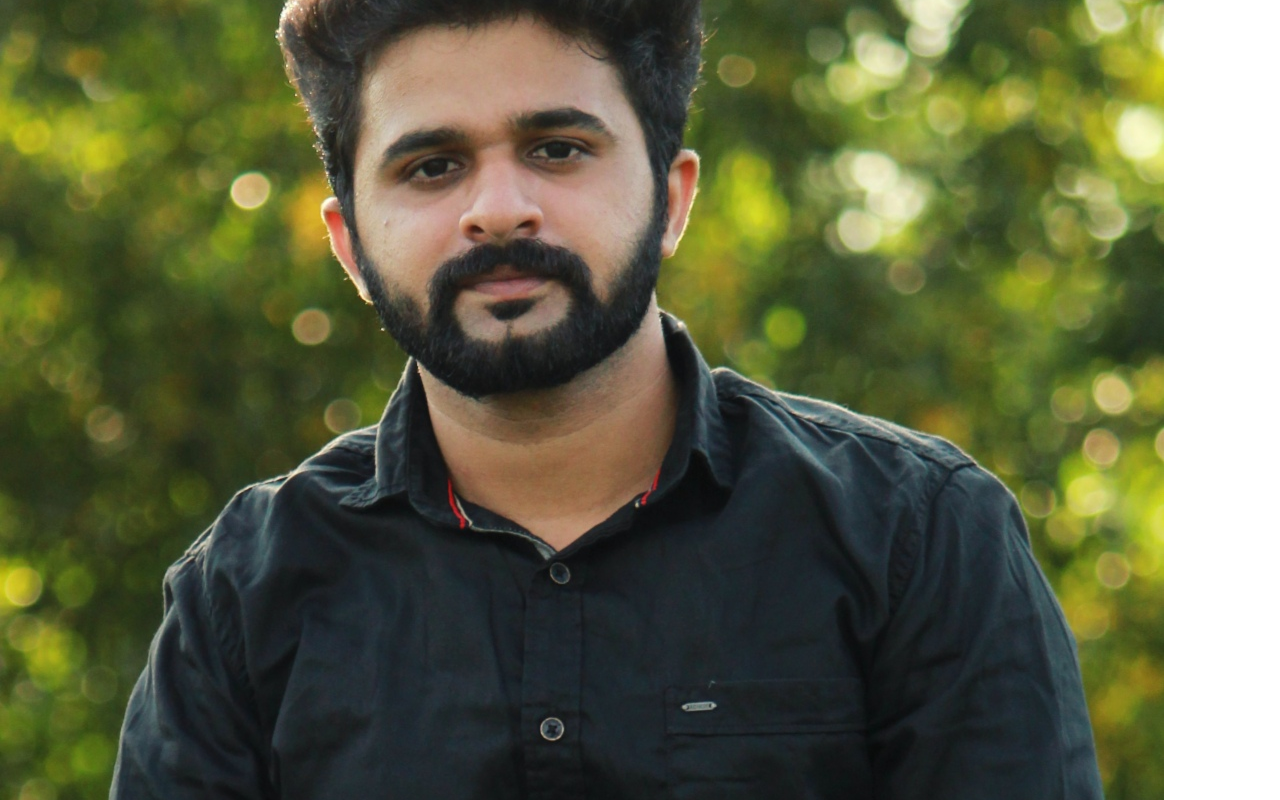
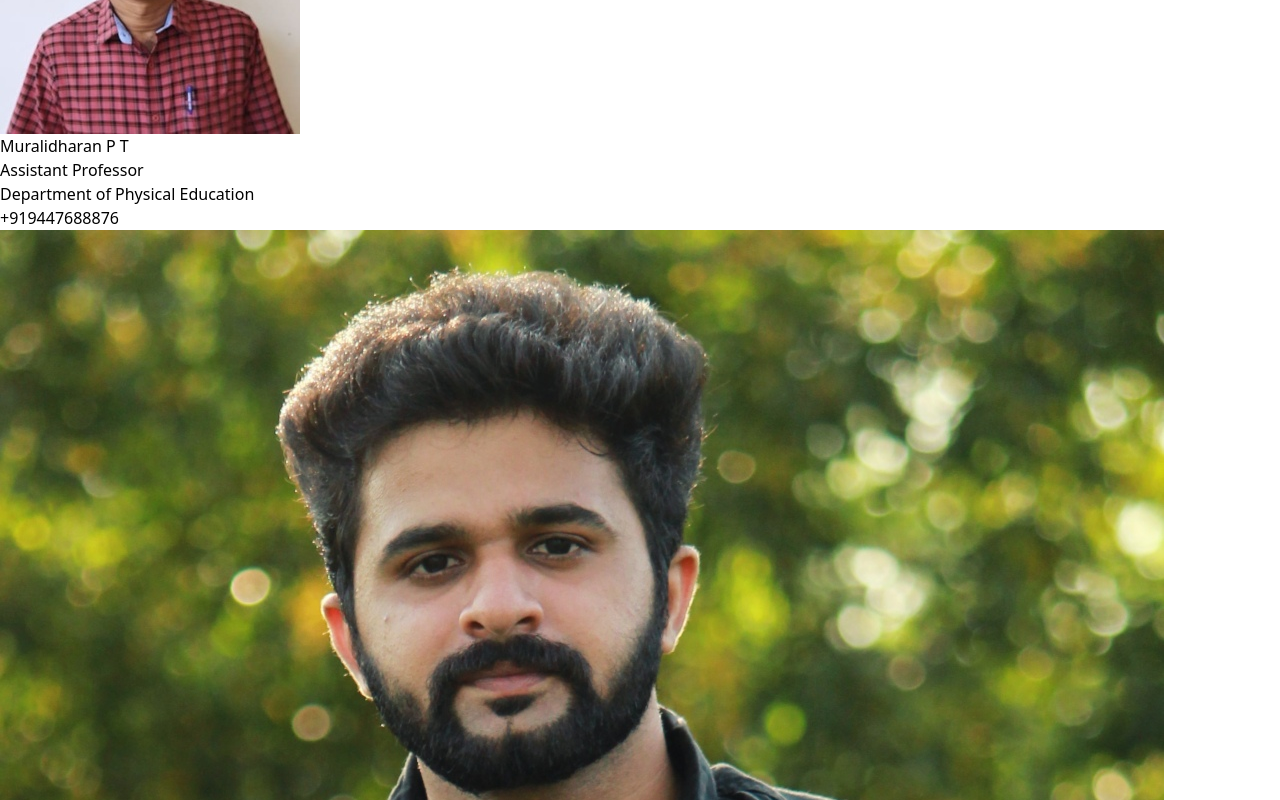
Before and after one commit to RizaMehakSaleem/STM-Sports25, a React (Vite) app: page / in a window 1280 px wide. Shown: the part 10560-11360 px from the top of the page. Built offline with nearby package versions, Linux system fonts and the light colour scheme.

Commit message:
coordinator position changed

```diff
--- a/src/components/Coordinators.jsx
+++ b/src/components/Coordinators.jsx
@@ -6,6 +6,13 @@ import { motion } from "framer-motion";
 
 const Coordinators = () => {
   const coordinators = [
+    {
+      name: "Muralidharan P T",
+      title: "Assistant Professor",
+      department: "Department of Physical Education",
+      phone: "+919447688876",
+      image: Muralidharan,
+    },
     {
       name: "ADARSH MADHU",
       title: "Assistant Professor",
@@ -20,13 +27,7 @@ const Coordinators = () => {
       phone: "+919495124062",
       image: VARUN,
     },
-    {
-      name: "Muralidharan P T",
-      title: "Assistant Professor",
-      department: "Department of Physical Education",
-      phone: "+919447688876",
-      image: Muralidharan,
-    },
+
   ];
 
   return (
```
